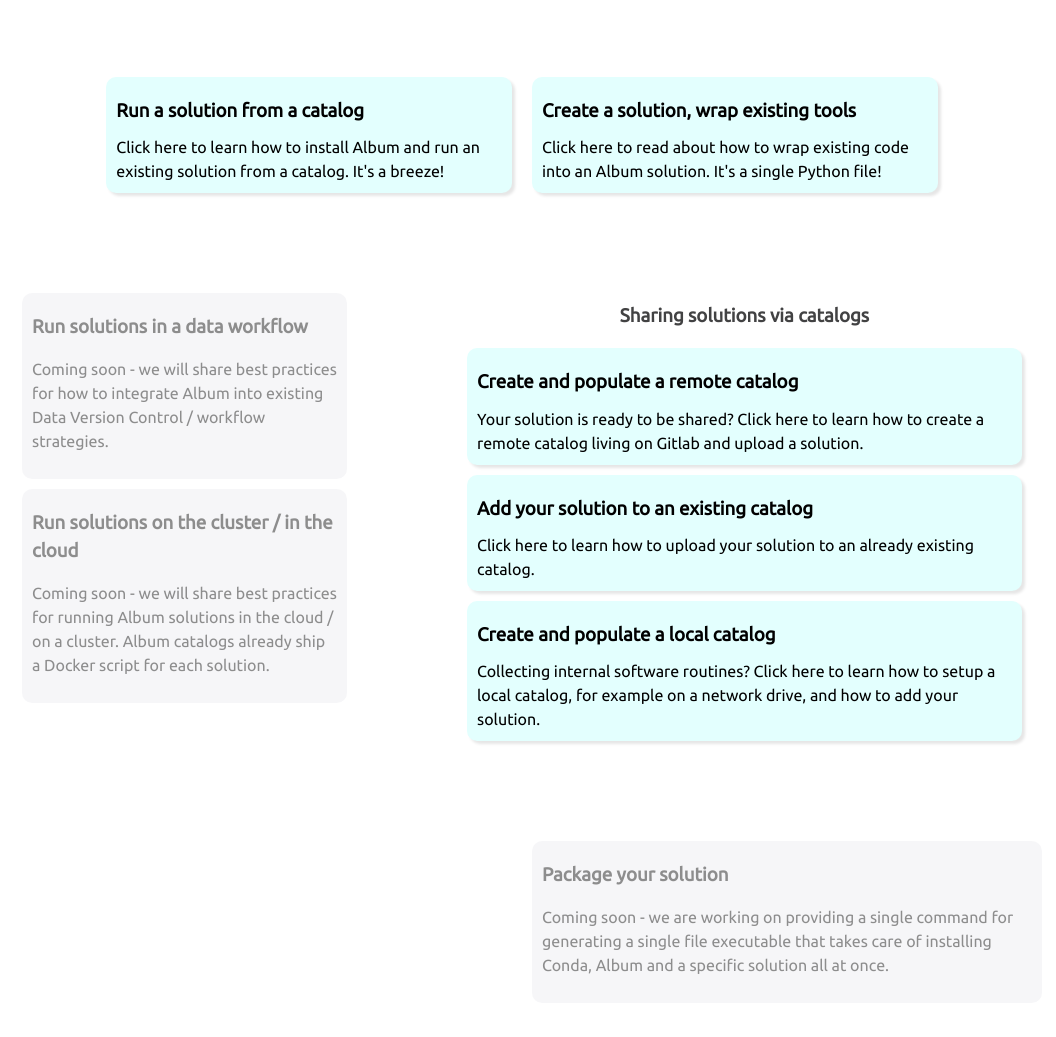
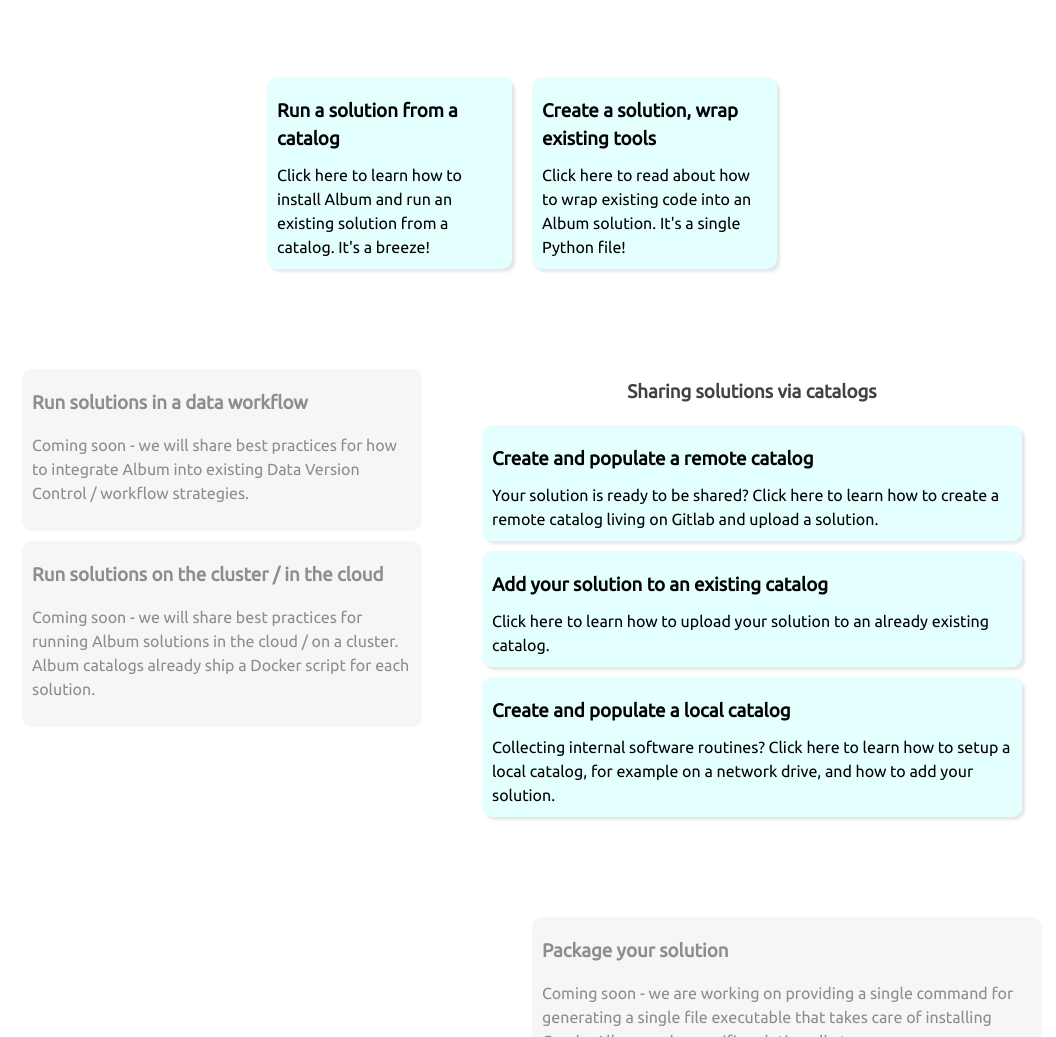
Before and after one commit to album-app/album-workshop, a Gatsby site: page / in a window 1280 px wide. Shown: the part 1232-2269 px from the top of the page, without its empty margins (118-1174 px from the left). Built offline with nearby package versions, Linux system fonts and the light colour scheme; Gatsby itself is replaced by a stand-in of ours; some packages are replaced by stand-ins of ours.

Commit message:
somewhat improve layout

```diff
--- a/src/css/layout.css
+++ b/src/css/layout.css
@@ -304,7 +304,6 @@
 }
 
 .line > .dummy {
-    flex: 1;
 }
 
 .intro-box h3 {
@@ -438,8 +437,8 @@
 }
 
 #sharing_via_catalogs {
-    margin-left: 70px;
-    flex: 5;
+    margin-left: 10px;
+    flex: 4;
 }
 
 #install_gui {
```
